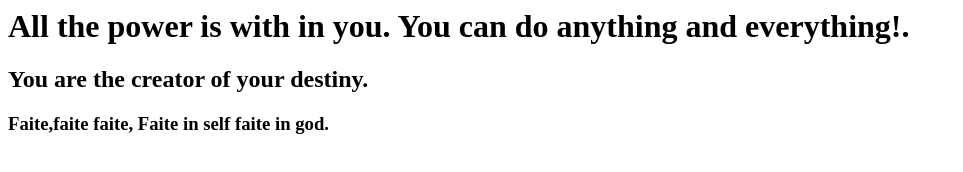
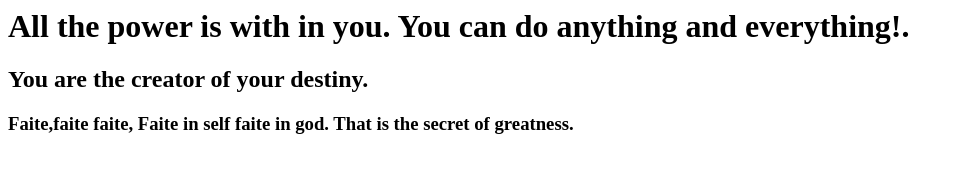
Before and after one commit to sovansingh/firstgitrepo, a plain HTML site: page index.html in a window 1280 px wide. Shown: the whole page, without its empty margins (0-963 px from the left). Drawn offline with Linux system fonts and the light colour scheme.

Commit message:
Edited the 3rd quote

```diff
--- a/index.html
+++ b/index.html
@@ -2,6 +2,6 @@
 	<body>
 		<h1>All the power is with in you. You can do anything and everything!.</h1>
 		<h2>You are the creator of your destiny.</h2>
-		<h3>Faite,faite faite, Faite in self faite in god.</h3>
+		<h3>Faite,faite faite, Faite in self faite in god. That is the secret of greatness.</h3>
 	</body>
 </html>
```
